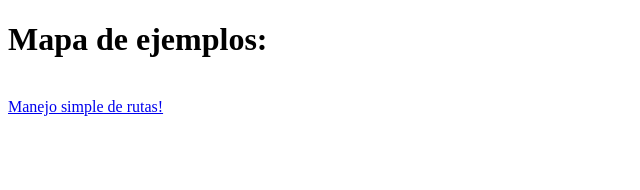
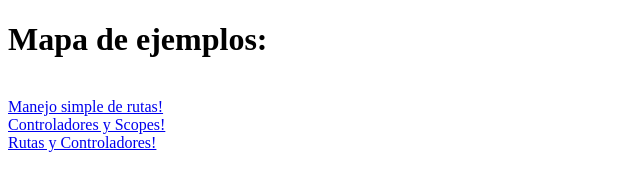
Before and after one commit to GDGMendoza/2015-google-developer-summit-chile, a plain HTML site: page index.html in a window 1280 px wide. Shown: the whole page, without its empty margins (0-640 px from the left). Drawn offline with Linux system fonts and the light colour scheme.

Commit message:
index updated

```diff
--- a/index.html
+++ b/index.html
@@ -3,5 +3,7 @@
 <body>
     <h1>Mapa de ejemplos:</h1><br>
     <a href="rutas/">Manejo simple de rutas!</a><br>
+    <a href="controladores-y-scopes/">Controladores y Scopes!</a><br>
+    <a href="rutas-y-controladores/">Rutas y Controladores!</a><br>
 </body>
 </html>
```
